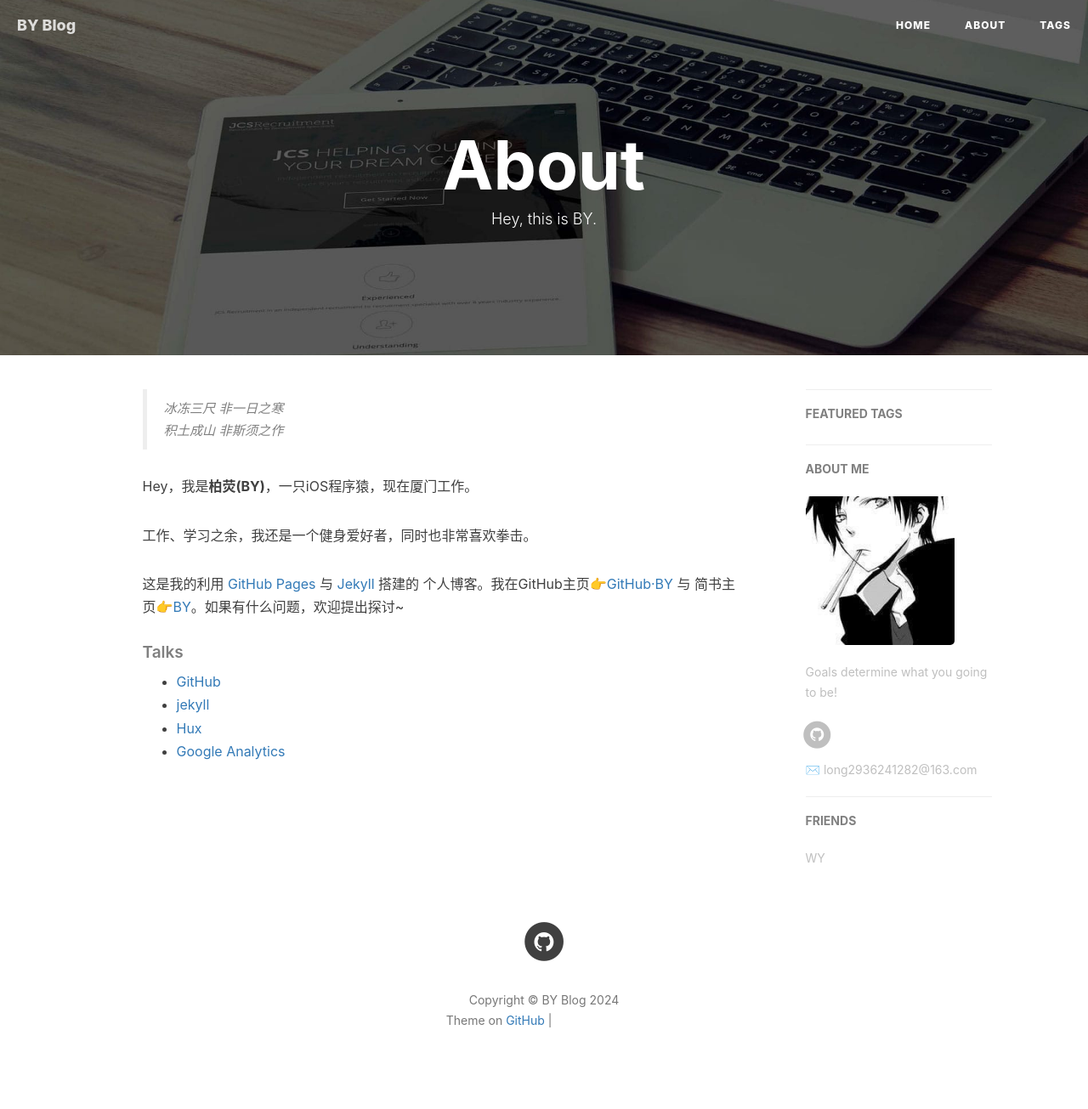
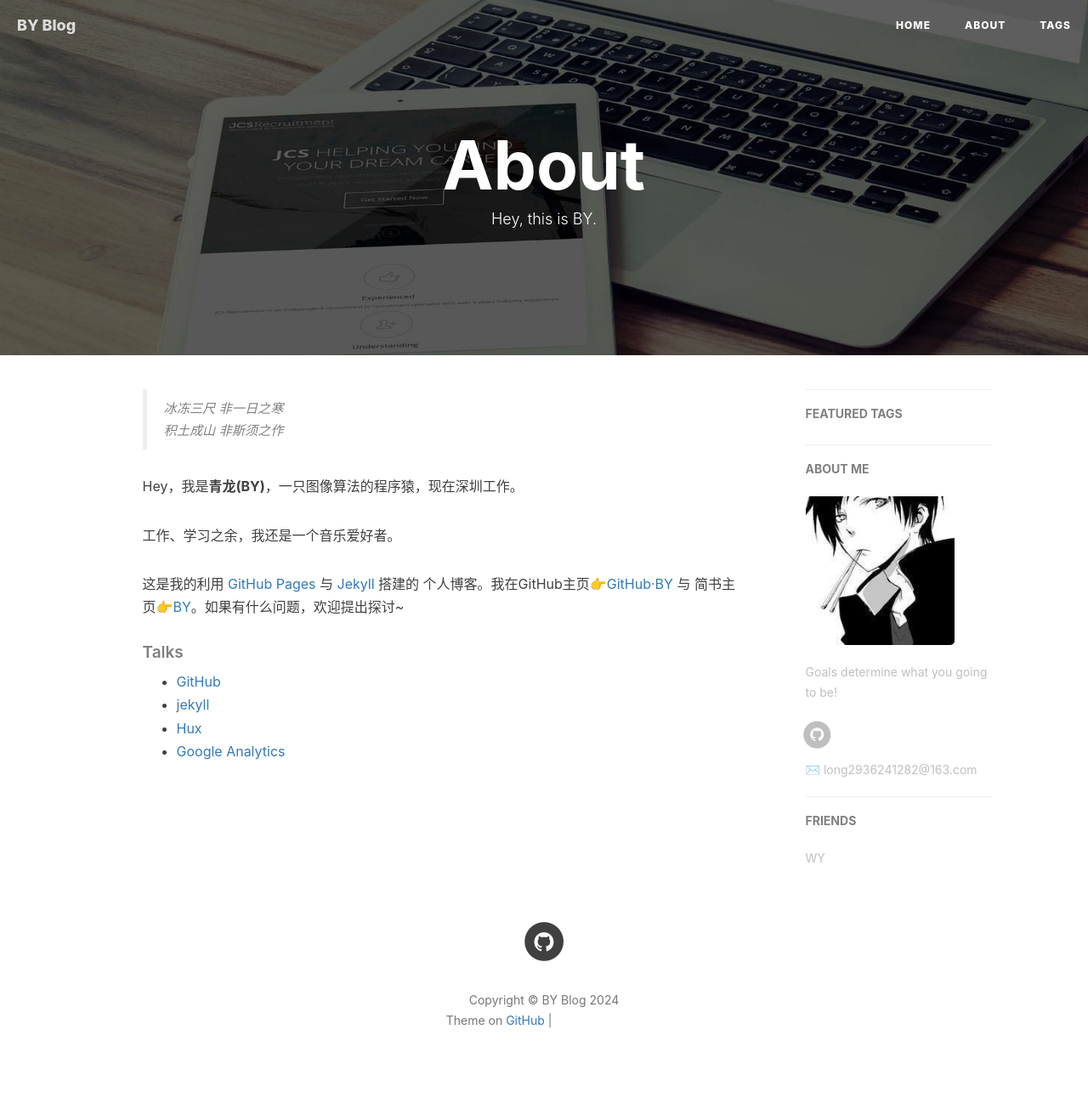
Before and after one commit to Long-drong/Long-drong.github.io, a Jekyll site: the page built from about.html, in a window 1280 px wide. Shown: the whole page at 85% size. Built offline with Jekyll 4.4.1, drawn with Linux system fonts in a browser that asks for light colours; nearby versions of some CDN libraries; comment, search, counter and statistics services are not loaded; grey boxes are pictures that could not be loaded.

Commit message:
update
修改博客

```diff
--- a/_config.yml
+++ b/_config.yml
@@ -85,7 +85,7 @@
 
 # Featured Tags
 featured-tags: true                     # 是否使用首页标签
-featured-condition-size: 1              # 相同标签数量大于这个数，才会出现在首页
+featured-condition-size: 0              # 相同标签数量大于这个数，才会出现在首页
 
 
 
--- a/_layouts/post.html
+++ b/_layouts/post.html
@@ -205,7 +205,7 @@ layout: default
 <!-- anchor-js, Doc:http://bryanbraun.github.io/anchorjs/ -->
 <script>
     async("//cdnjs.cloudflare.com/ajax/libs/anchor-js/1.1.1/anchor.min.js",function(){
-        // BY Fix:去除标题前的‘#’ issues:<https://github.com/qiubaiying/qiubaiying.github.io/issues/137>
+        // BY Fix:去除标题前的‘#’ issues:<https://github.com/Long-drong/Long-drong.github.io/issues/137>
         // anchors.options = {
         //   visible: 'always',
         //   placement: 'right',
--- a/about.html
+++ b/about.html
@@ -18,11 +18,11 @@ header-img: "img/post-bg-rwd.jpg"
     <blockquote><p>冰冻三尺 非一日之寒<br>
     积土成山 非斯须之作</p></blockquote>
 
-    <p>Hey，我是<strong>柏荧(BY)</strong>，一只iOS程序猿，现在厦门工作。</p>
+    <p>Hey，我是<strong>青龙(BY)</strong>，一只图像算法的程序猿，现在深圳工作。</p>
 
-    <p>工作、学习之余，我还是一个健身爱好者，同时也非常喜欢拳击。</p>
+    <p>工作、学习之余，我还是一个音乐爱好者。</p>
 
-    <p>这是我的利用 <a href="https://pages.github.com/">GitHub Pages</a> 与 <a href="http://jekyll.com.cn/">Jekyll</a> 搭建的 个人博客。我在GitHub主页<a href="https://github.com/qiubaiying">👉GitHub·BY</a> 与 简书主页<a href="https://http://www.jianshu.com/u/e71990ada2fd">👉BY</a>。如果有什么问题，欢迎提出探讨~</p>
+    <p>这是我的利用 <a href="https://pages.github.com/">GitHub Pages</a> 与 <a href="http://jekyll.com.cn/">Jekyll</a> 搭建的 个人博客。我在GitHub主页<a href="https://github.com/Long-drong">👉GitHub·BY</a> 与 简书主页<a href="https://http://www.jianshu.com/u/e71990ada2fd">👉BY</a>。如果有什么问题，欢迎提出探讨~</p>
 
     <p></p>
 
@@ -43,7 +43,7 @@ header-img: "img/post-bg-rwd.jpg"
 
     <p>Hi, I am <strong>Baiying Qiu</strong>，you can call me <strong>BY</strong>. I am an iOS software engineer and currently working in Xiamen</p>
 
-    <p>This is my personal blog, through making Github Pages and Jekyll.My GitHub  👉 <a href="http://github.com/qiubaiying">Github·BY</a>.</p>
+    <p>This is my personal blog, through making Github Pages and Jekyll.My GitHub  👉 <a href="http://github.com/Long-drong">Github·BY</a>.</p>
 
     <p>I am a sports enthusiast, I like fitness, running and boxing.</p>
 
@@ -53,7 +53,7 @@ header-img: "img/post-bg-rwd.jpg"
     <li><a href="https://github.com">GitHub</a></li>
     <li><a href="http://jekyll.com.cn/">jekyll</a></li>
     <li><a href="https://pages.github.com/">GitHub Pages</a></li>
-    <li><a href="https://qiubaiying.github.io">BY</a></li>
+    <li><a href="https://Long-drong.github.io">BY</a></li>
     </ul>
 </div> -->
 
```
Also changed, not shown: package.json (+4 -4 lines).
